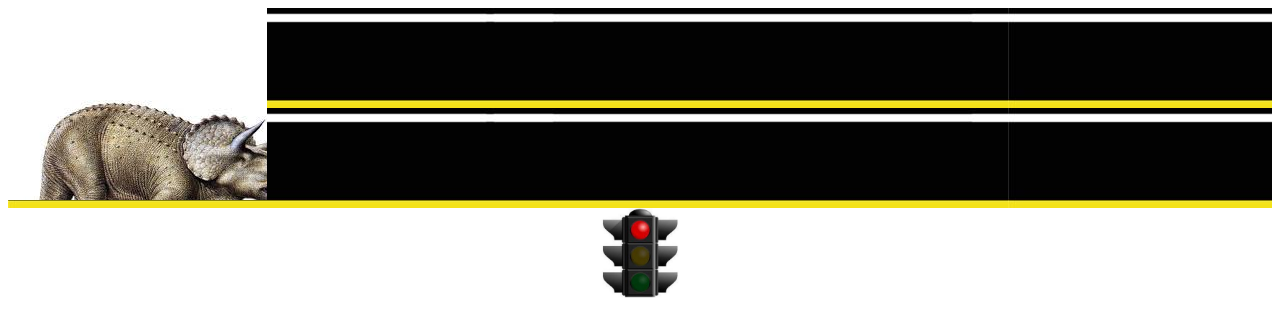
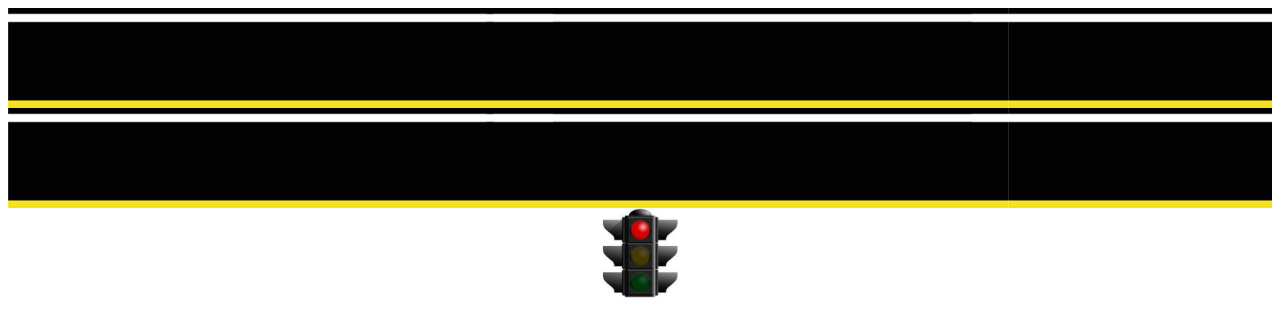
Before and after one commit to zeilmannnoah/mchsa.github.io, a plain HTML site: page index.htm in a window 1280 px wide. Drawn offline with Linux system fonts and the light colour scheme.

Commit message:
added changes

```diff
--- a/index.htm
+++ b/index.htm
@@ -12,7 +12,7 @@
 	body{margin:0px;}
 	#firstroad{width:100%;height:100px;background-image:url('images/road.jpg');}
 	#secondroad{width:100%;height:100px;background-image:url('images/road.jpg');}
-	#D1{width:100%;height:100px;background-image:url('images/D1.jpg');position:absolute;top:0;width:259px; height:100px;}
+	#D1background-image:url('images/D1.jpg');position:absolute;top:0;width:259px; height:100px;}
 	#D2{background-image:url('images/D2.jpg');position:absolute;top:100px;width:259px;height:100px;}
 	#light{text-align:center;}
 	#mainlight{width:90px;}
```
